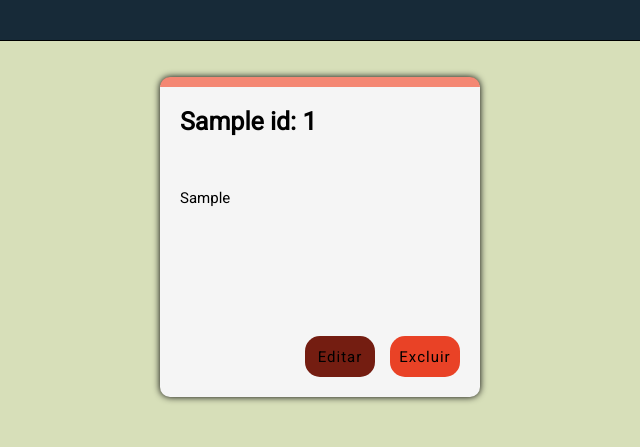
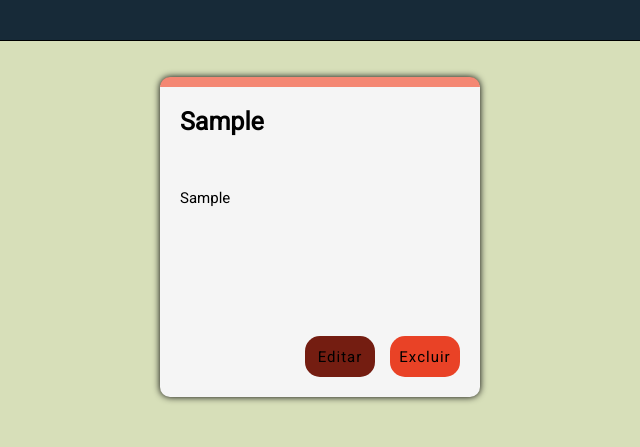
Before and after one commit to Carloss-Dev/first-to-do-list, a plain HTML site: page index.html in a window 1280 px wide. Both pictures are taken after typing "Sample", "Sample" into the empty fields and a click on the button "+ Adicionar". Shown: the top 447 px of the page, 480-1120 px from the left. Drawn offline with Linux system fonts and the light colour scheme.

Commit message:
função mostrar finalizada

```diff
--- a/script.js
+++ b/script.js
@@ -28,21 +28,22 @@ const mostrarCard = () => {
   const tarefas = JSON.parse(localStorage.getItem('tarefas')) || [];
   const divCard = document.querySelector('#cardPosition');
 
-  const card = document.createElement('div');
-  const cardTitle = document.createElement('div');
-  const subtitle = document.createElement('span');
-  const cardContent = document.createElement('div');
-  const paragraph = document.createElement('span');
-  const cardButtons = document.createElement('div');
-  const editButton = document.createElement('button');
-  const removeButton = document.createElement('button');
+  divCard.innerHTML = ``;
 
-  tarefas.map( (tarefa, index) => {
+  tarefas.forEach( (tarefa) => {
 
-  const id = tarefa.id
-  const titulo = tarefa.titulo;
-  const descricao = tarefa.descricao;
+    const id = tarefa.id
+    const titulo = tarefa.titulo;
+    const descricao = tarefa.descricao;
 
+    const card = document.createElement('div');
+    const cardTitle = document.createElement('div');
+    const subtitle = document.createElement('span');
+    const cardContent = document.createElement('div');
+    const paragraph = document.createElement('span');
+    const cardButtons = document.createElement('div');
+    const editButton = document.createElement('button');
+    const removeButton = document.createElement('button');
 
   divCard.append(card, cardTitle, subtitle, cardContent, paragraph, cardButtons, editButton, removeButton);
     card.classList.add('card');
@@ -52,17 +53,30 @@ const mostrarCard = () => {
     cardButtons.classList.add('card-buttons');
   cardTitle.appendChild(subtitle);
     subtitle.classList.add('subtitle');
-      subtitle.innerHTML = `${titulo} id: ${id}`;
+      subtitle.innerHTML = `${titulo}`;
   cardContent.appendChild(paragraph);
     paragraph.classList.add('paragraph');
       paragraph.innerHTML = descricao;
   cardButtons.append(editButton, removeButton)
     editButton.classList.add('editar-botao');
       editButton.innerHTML = "Editar";
+      editButton.setAttribute('id', 'editarBotao');
     removeButton.classList.add('excluir-botao');
       removeButton.innerHTML = 'Excluir';
+      removeButton.setAttribute('id', 'excluirBotao');
+      excluir()
   });
+};
 
+const excluir = (id) => {
+  const tarefas = JSON.parse(localStorage.getItem('tarefas'));
+  tarefas.forEach((tarefa) => {
+    id = tarefa.id;
+    console.log(id);
+    const botao = document.querySelector('#excluirBotao');
+    botao.classList.add(id);
+    botao.addEventListener('click', excluir);
+ });
 };
 
 const cadastrar = () => {
@@ -81,8 +95,6 @@ const cadastrar = () => {
 //? Botão de adicionar
 
 buttonAdd.addEventListener("click", () => {
-
-
   if (inTitulo.value === "") {
    alert("Digite o título");
     inTitulo.focus();
```
Also changed, not shown: index.html (+1 -1 lines).
